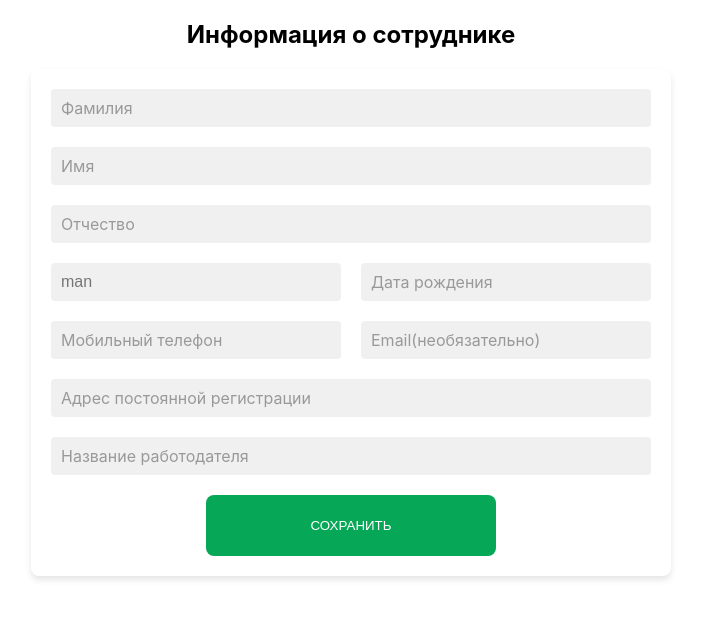
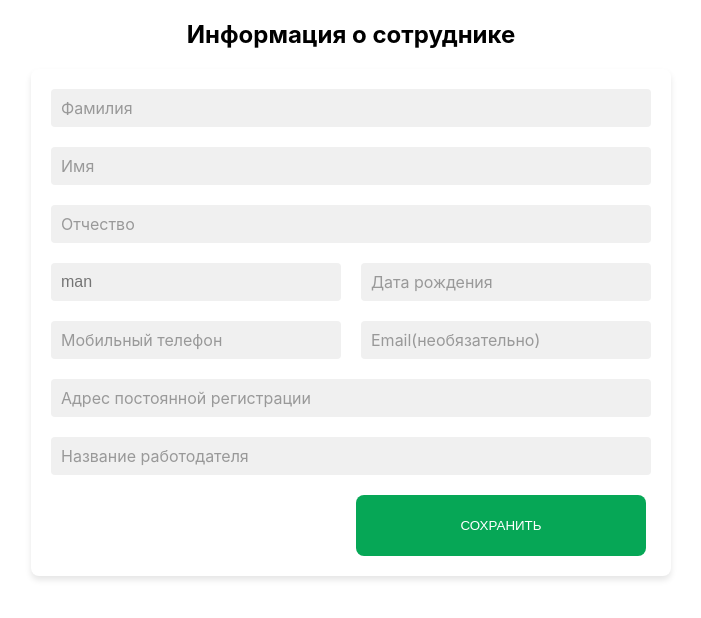
Before and after one commit to Freyanna010/my-project-user-form-react, a React (Create React App) app: page / in a window 1280 px wide. Shown: the top 618 px of the page, without its empty margins (289-990 px from the left). Built offline with nearby package versions, Linux system fonts and the light colour scheme.

Commit message:
add-styles

```diff
--- a/src/modules/ui-kit/Button/Button.module.scss
+++ b/src/modules/ui-kit/Button/Button.module.scss
@@ -10,6 +10,7 @@ button {
     width: calc(50% - 10px);
     background-color: rgb(6, 167, 86);
     color: #ffff;
+    margin-left: 50%;
     &:hover {
         box-shadow: 0 4px 12px rgba(0, 0, 0, 0.4)
     }
```
Also changed, not shown: src/modules/ui-kit/Form/Form.module.scss (line endings or trailing spaces).
